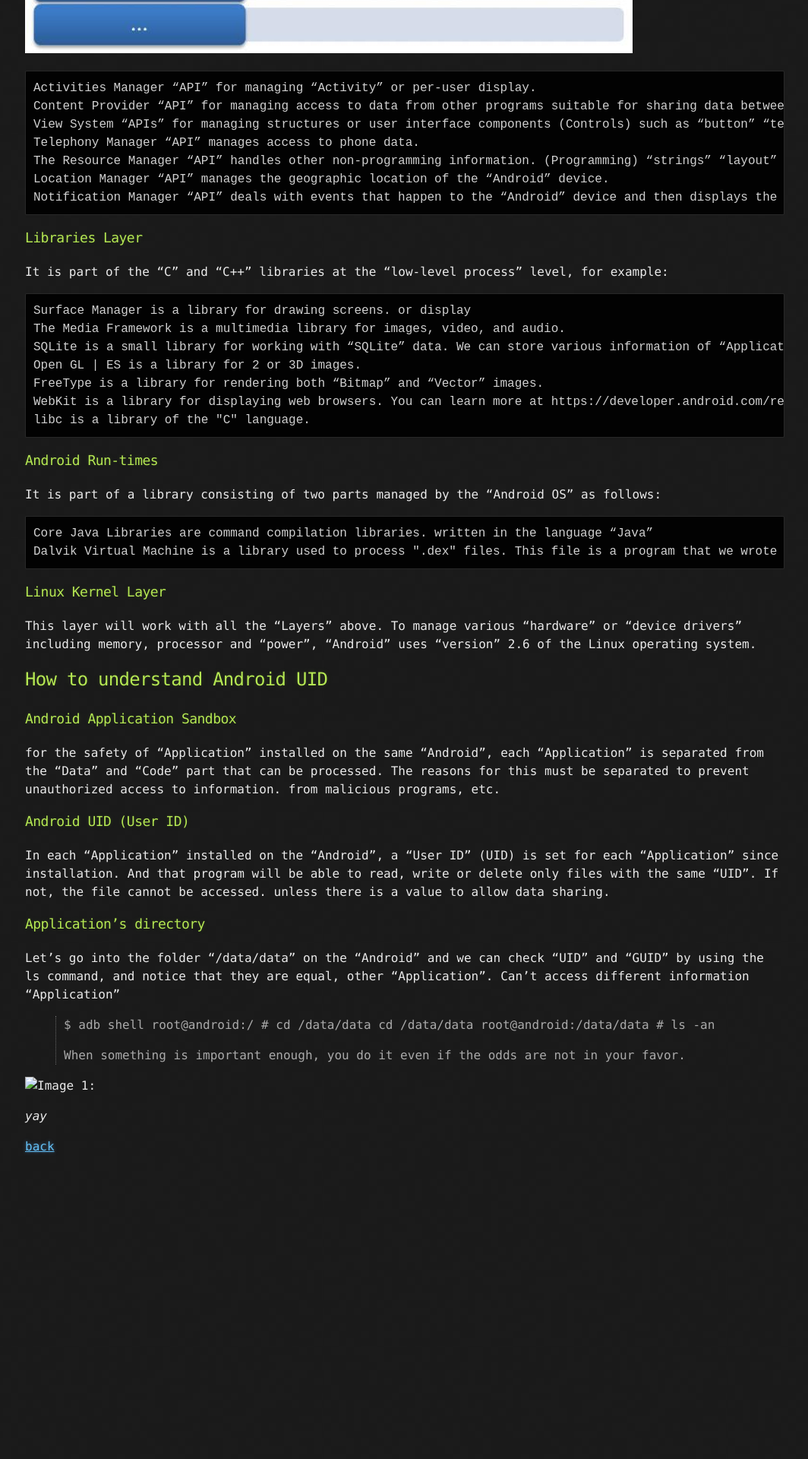
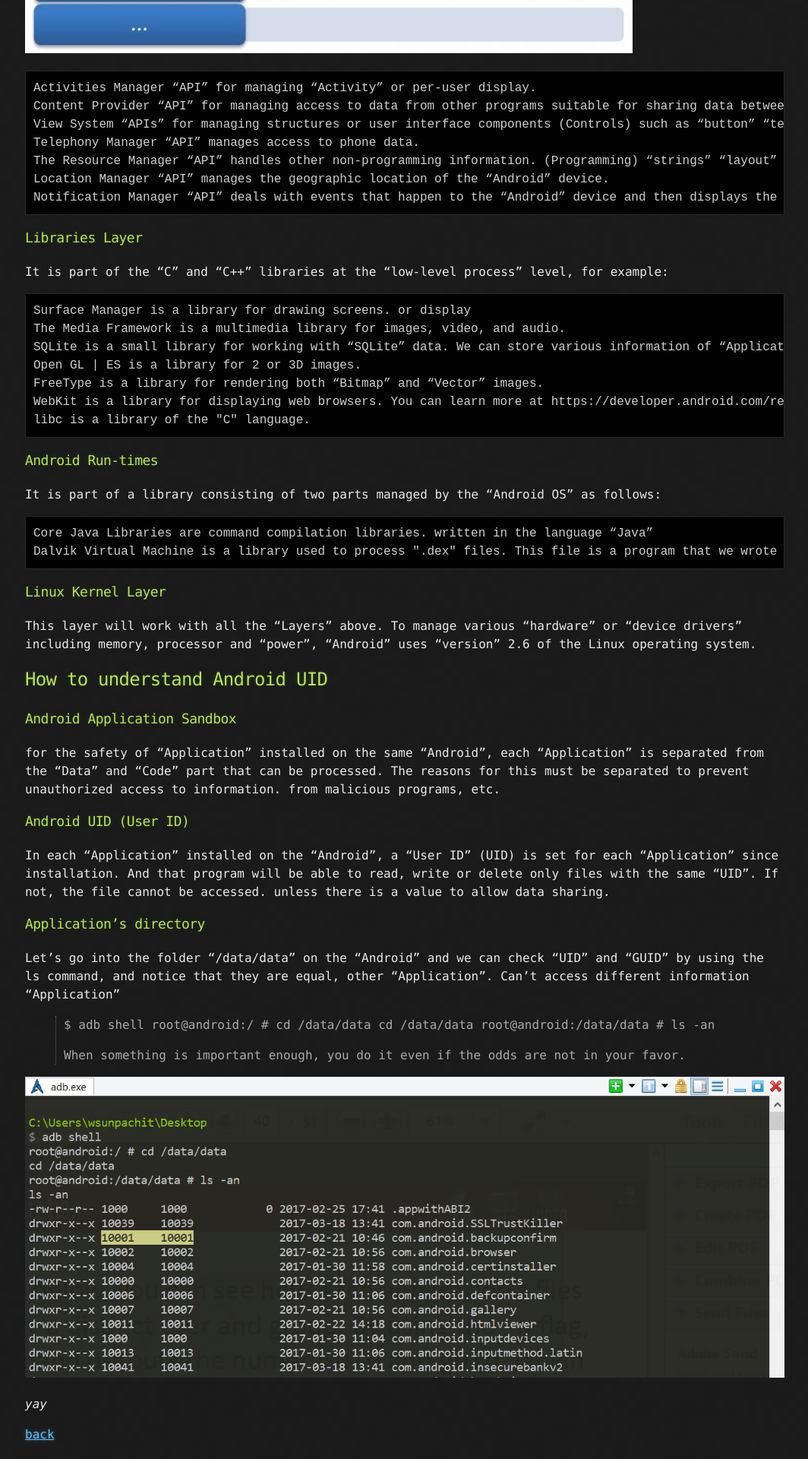
Before and after one commit to hackersden09/My_Blog, a Jekyll site: the page built from another-page.md, in a window 1280 px wide. Shown: the part 1952-3872 px from the top of the page at 76% size, without its empty margins (107-1171 px from the left). Built offline with Jekyll 4.4.1, drawn with Linux system fonts in a browser that asks for light colours; our own code applies the rules of GitHub Pages for plain Markdown files; before the commit the page ends 3493 px from its top, so only the background shows below that.

Commit message:
Update another-page.md

```diff
--- a/another-page.md
+++ b/another-page.md
@@ -85,7 +85,7 @@ root@android:/data/data # ls -an
 >
 > When something is important enough, you do it even if the odds are not in your favor.
 
-![Image 1:]()
+![Image 3:](https://raw.githubusercontent.com/hackersden09/My_Blog/main/uid-01.png)
 
 _yay_
 
```
